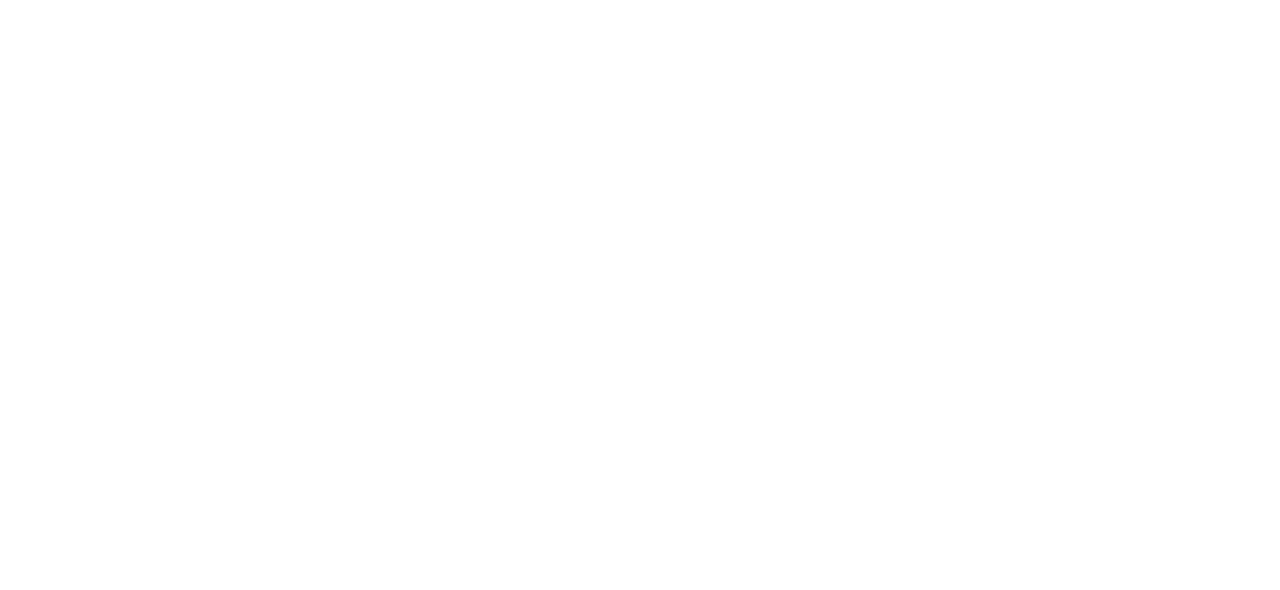
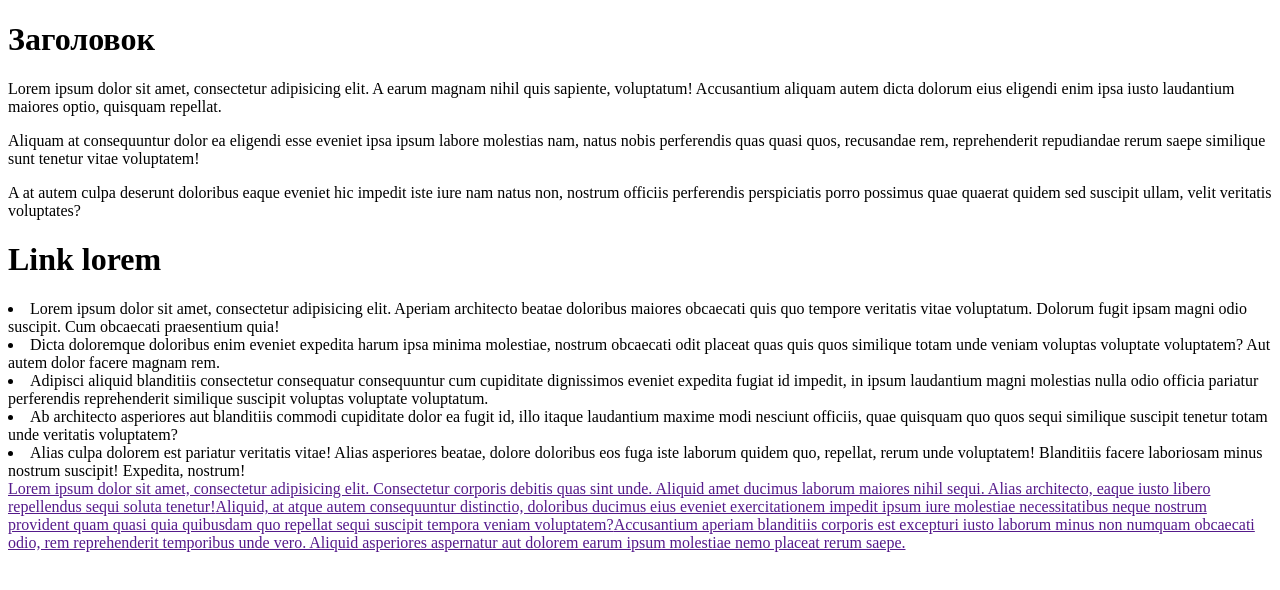
Before and after one commit to IsakjanovR/Av_node, a website: page index.html in a window 1280 px wide. Drawn offline with Linux system fonts and the light colour scheme.

Commit message:
commit chenges

```diff
--- a/index.html
+++ b/index.html
@@ -2,9 +2,46 @@
 <html lang="en">
 <head>
     <meta charset="UTF-8">
-    <title>Title</title>
+    <title>ЗАголовок</title>
 </head>
 <body>
+<h1>Заголовок</h1>
+<p>Lorem ipsum dolor sit amet, consectetur adipisicing elit. A earum magnam nihil quis sapiente, voluptatum!
+    Accusantium aliquam autem dicta dolorum eius eligendi enim ipsa iusto laudantium maiores optio, quisquam
+    repellat.</p>
+<p>Aliquam at consequuntur dolor ea eligendi esse eveniet ipsa ipsum labore molestias nam, natus nobis perferendis quas
+    quasi quos, recusandae rem, reprehenderit repudiandae rerum saepe similique sunt tenetur vitae voluptatem!</p>
+<p>A at autem culpa deserunt doloribus eaque eveniet hic impedit iste iure nam natus non, nostrum officiis perferendis
+    perspiciatis porro possimus quae quaerat quidem sed suscipit ullam, velit veritatis voluptates?</p>
 
+<h1>Link lorem</h1>
+<ul>
+
+</ul>
+<li>Lorem ipsum dolor sit amet, consectetur adipisicing elit. Aperiam architecto beatae doloribus maiores obcaecati
+    quis quo tempore veritatis vitae voluptatum. Dolorum fugit ipsam magni odio suscipit. Cum obcaecati praesentium
+    quia!
+</li>
+<li>Dicta doloremque doloribus enim eveniet expedita harum ipsa minima molestiae, nostrum obcaecati odit placeat quas
+    quis quos similique totam unde veniam voluptas voluptate voluptatem? Aut autem dolor facere magnam rem.
+</li>
+<li>Adipisci aliquid blanditiis consectetur consequatur consequuntur cum cupiditate dignissimos eveniet expedita fugiat
+    id impedit, in ipsum laudantium magni molestias nulla odio officia pariatur perferendis reprehenderit similique
+    suscipit voluptas voluptate voluptatum.
+</li>
+<li>Ab architecto asperiores aut blanditiis commodi cupiditate dolor ea fugit id, illo itaque laudantium maxime modi
+    nesciunt officiis, quae quisquam quo quos sequi similique suscipit tenetur totam unde veritatis voluptatem?
+</li>
+<li>Alias culpa dolorem est pariatur veritatis vitae! Alias asperiores beatae, dolore doloribus eos fuga iste laborum
+    quidem quo, repellat, rerum unde voluptatem! Blanditiis facere laboriosam minus nostrum suscipit! Expedita,
+    nostrum!
+</li>
+<a href="">Lorem ipsum dolor sit amet, consectetur adipisicing elit. Consectetur corporis debitis quas sint unde.
+    Aliquid amet ducimus laborum maiores nihil sequi. Alias architecto, eaque iusto libero repellendus sequi soluta
+    tenetur!</a><a href="">Aliquid, at atque autem consequuntur distinctio, doloribus ducimus eius eveniet
+    exercitationem impedit ipsum iure molestiae necessitatibus neque nostrum provident quam quasi quia quibusdam quo
+    repellat sequi suscipit tempora veniam voluptatem?</a><a href="">Accusantium aperiam blanditiis corporis est
+    excepturi iusto laborum minus non numquam obcaecati odio, rem reprehenderit temporibus unde vero. Aliquid asperiores
+    aspernatur aut dolorem earum ipsum molestiae nemo placeat rerum saepe.</a>
 </body>
 </html>
```
